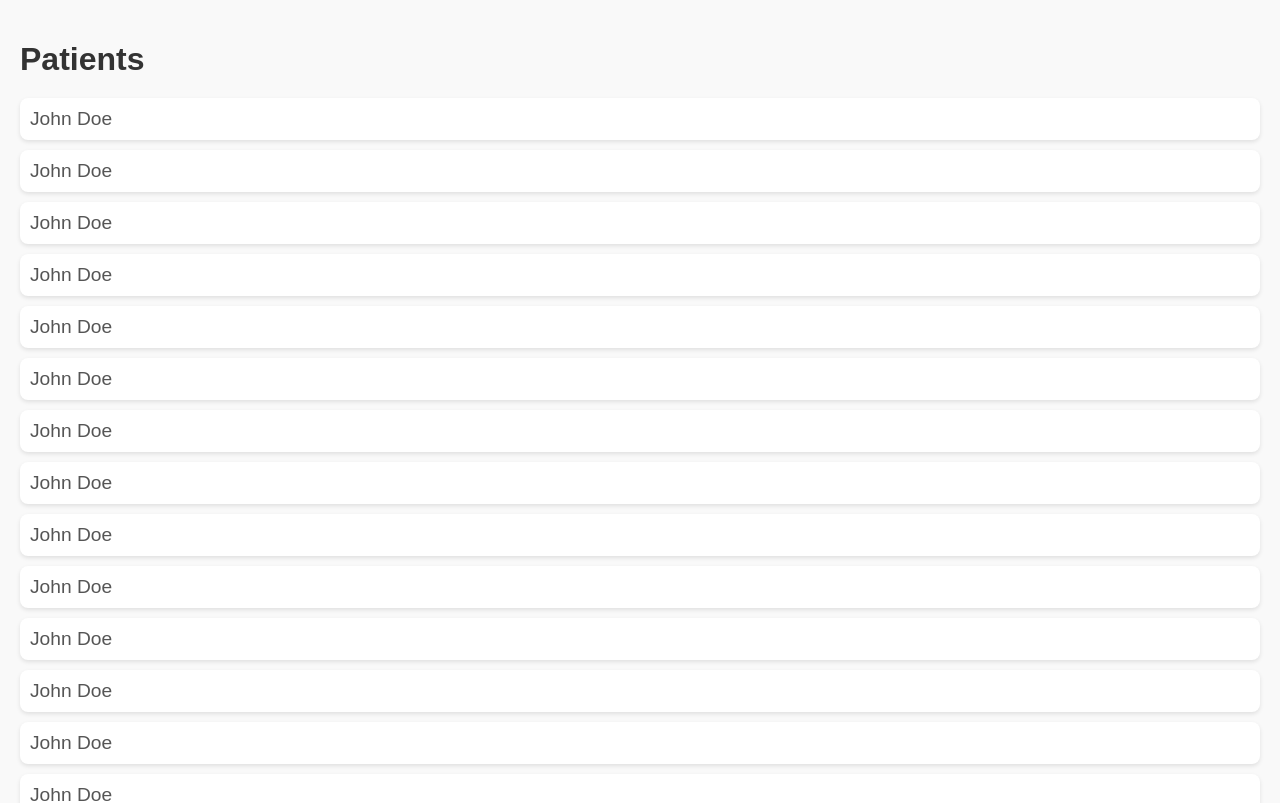
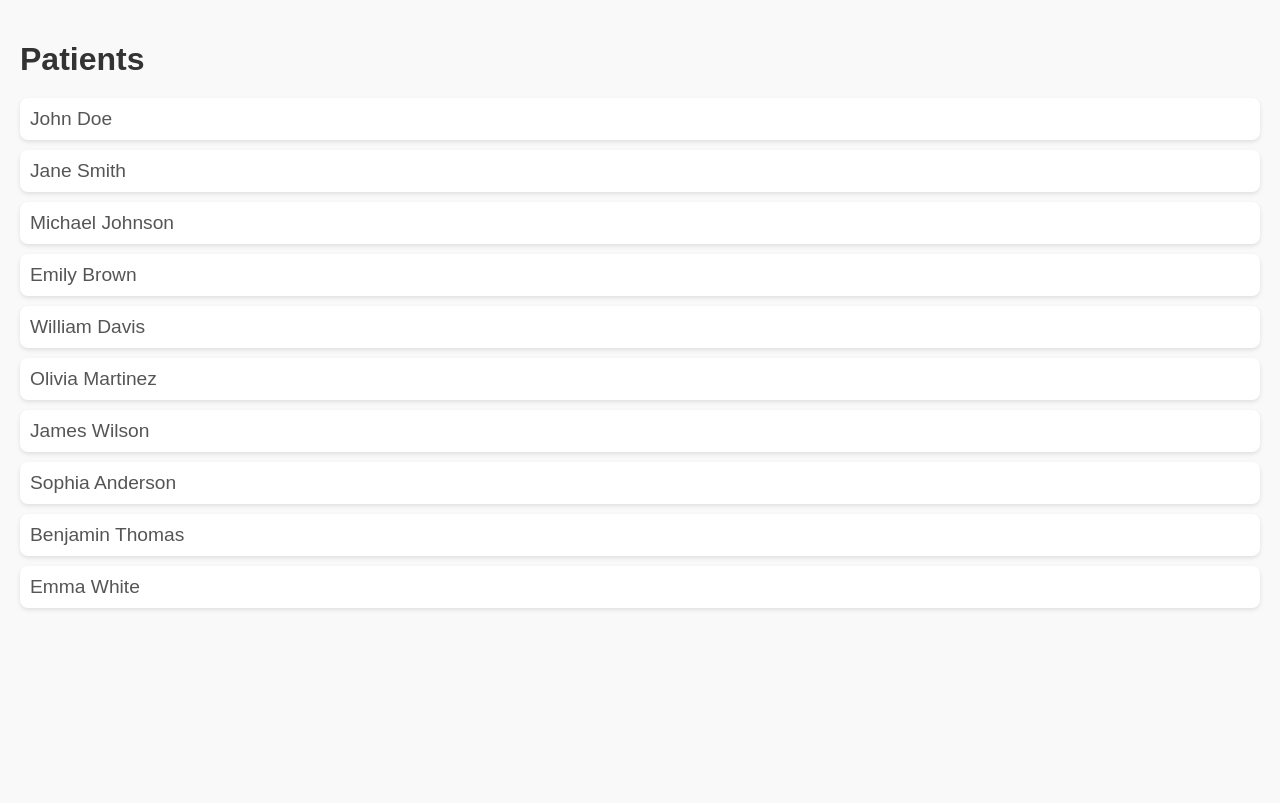
Before and after one commit to rsmith1220/generador-de-plataforma-web-para-areas-de-salud, a React (Create React App) app in the folder clinic-secure-web/: page /dashboard in a window 1280 px wide. Shown: the top 803 px of the page. Built offline with nearby package versions, Linux system fonts and the light colour scheme; sample sign-in values are in the browser's storage.

Commit message:
paginas de pacientes

```diff
--- a/clinic-secure-web/src/App.js
+++ b/clinic-secure-web/src/App.js
@@ -1,18 +1,28 @@
-import React from 'react';
+import React, { useState, useEffect } from 'react';
 import { BrowserRouter as Router, Routes, Route, Navigate } from 'react-router-dom';
 import Login from './Login';
-import Dashboard from './Dashboard'; // Create this new component for the page after login
+import Dashboard from './Dashboard';
+import Pacientes from './Pacientes'; // Importa el nuevo componente
 
-function App() {
+const App = () => {
+  const [isAuthenticated, setIsAuthenticated] = useState(false);
+
+  useEffect(() => {
+    // Verificar si el usuario está autenticado en localStorage
+    const loggedIn = localStorage.getItem('isAuthenticated') === 'true';
+    setIsAuthenticated(loggedIn);
+  }, []);
+
   return (
     <Router>
       <Routes>
-        <Route path="/" element={<Login />} />
-        <Route path="/dashboard" element={<Dashboard />} />
-        <Route path="*" element={<Navigate to="/" />} /> {/* Fallback route */}
+        <Route path="/" element={<Login setIsAuthenticated={setIsAuthenticated} />} />
+        <Route path="/dashboard" element={isAuthenticated ? <Dashboard /> : <Navigate to="/" />} />
+        <Route path="/patient/:patientName" element={isAuthenticated ? <Pacientes /> : <Navigate to="/" />} />
+        <Route path="*" element={<Navigate to="/" />} />
       </Routes>
     </Router>
   );
-}
+};
 
 export default App;
--- a/clinic-secure-web/src/Dashboard.js
+++ b/clinic-secure-web/src/Dashboard.js
@@ -1,34 +1,38 @@
 import React from 'react';
+import { useNavigate } from 'react-router-dom';
 
 const Dashboard = () => {
-  // Sample list of patient names
+  const navigate = useNavigate(); // Hook para navegar
+
+  // Lista de pacientes
   const patients = [
     'John Doe',
-    'John Doe',
-    'John Doe',
-    'John Doe',
-    'John Doe',
-    'John Doe',
-    'John Doe',
-    'John Doe',
-    'John Doe',
-    'John Doe',
-    'John Doe',
-    'John Doe',
-    'John Doe',
-    'John Doe',
-    'John Doe',
-    'John Doe',
-    'John Doe',
-    'John Doe',
+    'Jane Smith',
+    'Michael Johnson',
+    'Emily Brown',
+    'William Davis',
+    'Olivia Martinez',
+    'James Wilson',
+    'Sophia Anderson',
+    'Benjamin Thomas',
+    'Emma White',
   ];
+
+  // Manejar el clic en un paciente
+  const handlePatientClick = (patientName) => {
+    navigate(`/patient/${encodeURIComponent(patientName)}`); // Redirige a la página del paciente
+  };
 
   return (
     <div style={styles.container}>
       <h1 style={styles.header}>Patients</h1>
       <ul style={styles.list}>
         {patients.map((patient, index) => (
-          <li key={index} style={styles.listItem}>
+          <li
+            key={index}
+            style={styles.listItem}
+            onClick={() => handlePatientClick(patient)}
+          >
             {patient}
           </li>
         ))}
@@ -61,6 +65,8 @@ const styles = {
     boxShadow: '0 2px 4px rgba(0, 0, 0, 0.1)',
     fontSize: '1.2em',
     color: '#555',
+    cursor: 'pointer',
+    transition: 'background-color 0.2s',
   },
 };
 
--- a/clinic-secure-web/src/Login.js
+++ b/clinic-secure-web/src/Login.js
@@ -1,17 +1,26 @@
-import React, { useState } from 'react';
+import React, { useState, useEffect } from 'react';
 import { useNavigate } from 'react-router-dom';
 
-const Login = () => {
+const Login = ({ setIsAuthenticated }) => {
   const [username, setUsername] = useState('');
   const [password, setPassword] = useState('');
   const navigate = useNavigate();
 
+  // Si el usuario ya está autenticado, redirigir al Dashboard
+  useEffect(() => {
+    if (localStorage.getItem('isAuthenticated') === 'true') {
+      navigate('/dashboard');
+    }
+  }, [navigate]);
+
   const handleSubmit = (event) => {
     event.preventDefault();
 
-    // Example: Validate credentials (you can replace this with real authentication logic)
+    // Simulación de autenticación (puedes conectar con una API real aquí)
     if (username === 'user' && password === 'password') {
-      navigate('/dashboard'); // Navigate to the dashboard
+      localStorage.setItem('isAuthenticated', 'true');
+      setIsAuthenticated(true); // Actualiza el estado en App.js
+      navigate('/dashboard');
     } else {
       alert('Invalid username or password');
     }
@@ -29,6 +38,7 @@ const Login = () => {
             onChange={(e) => setUsername(e.target.value)}
             style={styles.input}
             placeholder="Enter your username"
+            required
           />
         </div>
         <div style={styles.inputGroup}>
@@ -39,6 +49,7 @@ const Login = () => {
             onChange={(e) => setPassword(e.target.value)}
             style={styles.input}
             placeholder="Enter your password"
+            required
           />
         </div>
         <button type="submit" style={styles.button}>Login</button>
@@ -79,7 +90,7 @@ const styles = {
     fontWeight: 'bold',
   },
   input: {
-    width: '100%',
+    width: '90%',
     padding: '10px',
     fontSize: '14px',
     border: '1px solid #ccc',
--- /dev/null
+++ b/clinic-secure-web/src/Pacientes.js
@@ -0,0 +1,46 @@
+import React from 'react';
+import { useParams, useNavigate } from 'react-router-dom';
+
+const Pacientes = () => {
+  const { patientName } = useParams(); // Obtiene el nombre del paciente desde la URL
+  const navigate = useNavigate();
+
+  return (
+    <div style={styles.container}>
+      <h1 style={styles.header}>Información del Paciente</h1>
+      <p style={styles.text}>Nombre: {decodeURIComponent(patientName)}</p>
+      <button style={styles.button} onClick={() => navigate(-1)}>Volver</button>
+    </div>
+  );
+};
+
+const styles = {
+  container: {
+    padding: '20px',
+    backgroundColor: '#f9f9f9',
+    minHeight: '100vh',
+    fontFamily: 'Arial, sans-serif',
+    textAlign: 'center',
+  },
+  header: {
+    fontSize: '2em',
+    marginBottom: '20px',
+    color: '#333',
+  },
+  text: {
+    fontSize: '1.5em',
+    color: '#555',
+  },
+  button: {
+    marginTop: '20px',
+    padding: '10px 20px',
+    fontSize: '1em',
+    color: '#fff',
+    backgroundColor: '#007bff',
+    border: 'none',
+    borderRadius: '5px',
+    cursor: 'pointer',
+  },
+};
+
+export default Pacientes;
```
